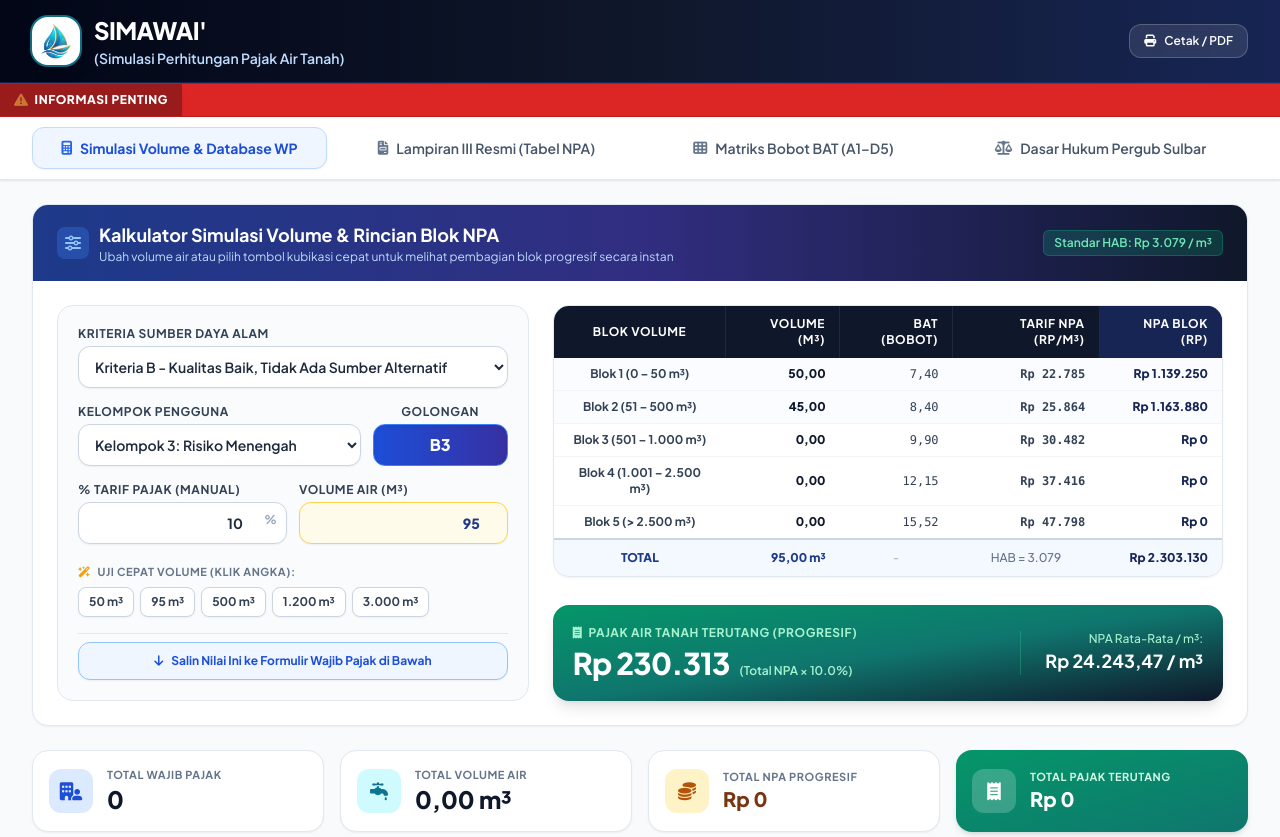
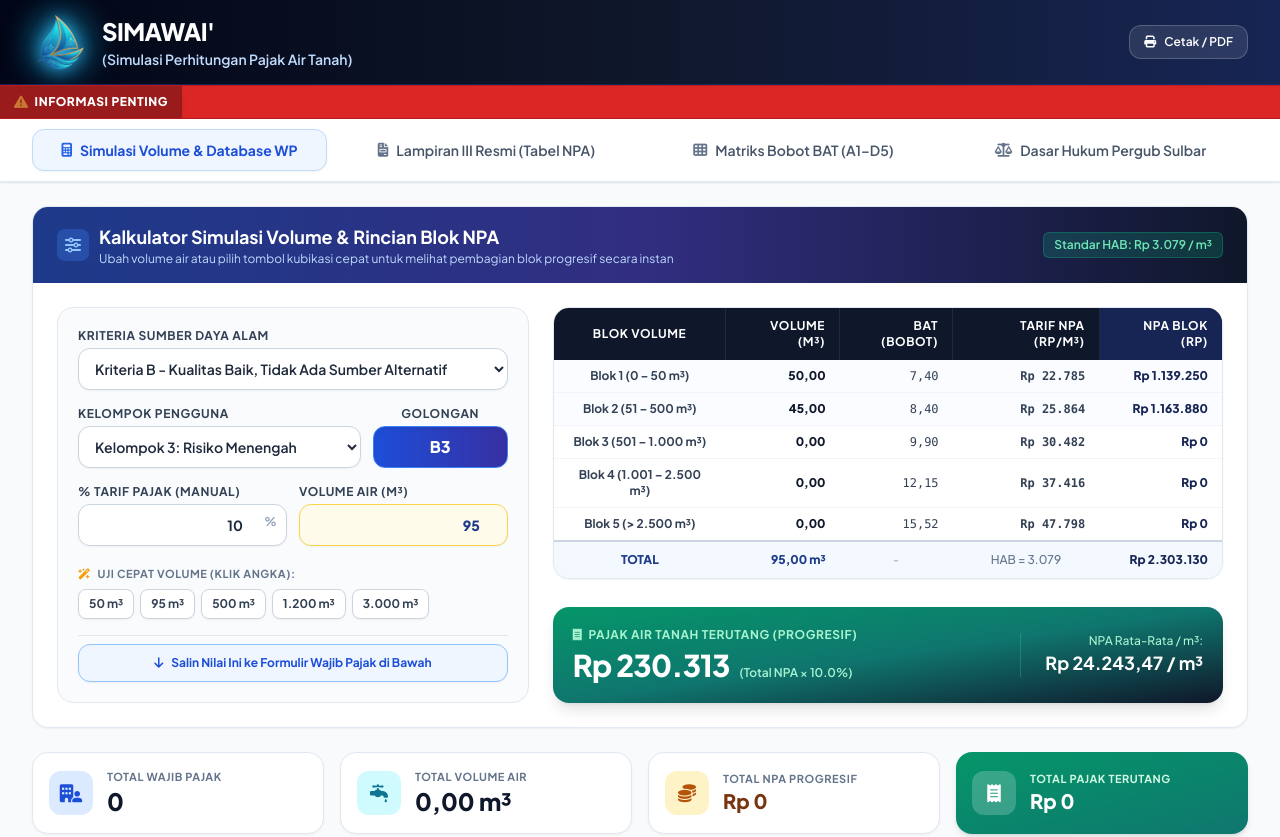
Before and after one commit to andhyz16/simulasi-pajak-air-tanah, a plain HTML site: page index.html in a window 1280 px wide. Shown: the top 837 px of the page. Drawn offline with nearby package versions, Linux system fonts and the light colour scheme.

Commit message:
style: hapus frame dan background logo, tambahkan efek cahaya bersinar (glow)

```diff
--- a/index.html
+++ b/index.html
@@ -55,10 +55,12 @@
     <header class="bg-gradient-to-r from-slate-950 via-slate-900 to-blue-950 text-white border-b border-blue-900/50">
       <div class="max-w-7xl mx-auto px-4 sm:px-6 lg:px-8 py-3.5">
         <div class="flex flex-col md:flex-row md:items-center md:justify-between gap-4">
-          <!-- Logo & Title -->
+          <!-- Logo & Title (Tanpa Frame & Background, Bersinar Terang) -->
           <div class="flex items-center space-x-3.5">
-            <div class="w-12 h-12 rounded-2xl bg-white p-1.5 flex items-center justify-center shadow-lg ring-2 ring-cyan-400/50 shrink-0 transition-transform hover:scale-105">
-              <img src="logo_simawai.png" alt="Logo SIMAWAI'" class="w-full h-full object-contain filter drop-shadow-sm">
+            <div class="relative w-12 h-12 sm:w-14 sm:h-14 flex items-center justify-center shrink-0">
+              <!-- Efek Cahaya / Glow Bersinar di Balik Logo -->
+              <div class="absolute inset-0 bg-cyan-400/30 blur-lg rounded-full"></div>
+              <img src="logo_simawai.png" alt="Logo SIMAWAI'" class="relative w-full h-full object-contain transition-transform duration-300 hover:scale-110" style="filter: drop-shadow(0 0 8px rgba(56, 189, 248, 0.9)) drop-shadow(0 0 18px rgba(14, 165, 233, 0.6));">
             </div>
             <div class="flex flex-col">
               <span class="text-xl sm:text-2xl font-extrabold tracking-tight text-white leading-tight">SIMAWAI&#39;</span>
```
